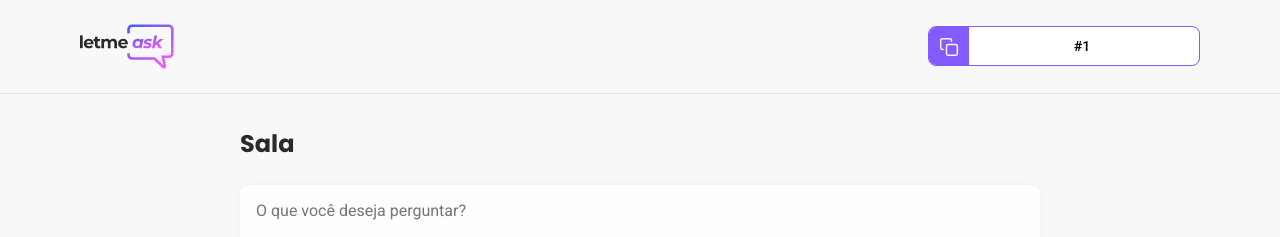
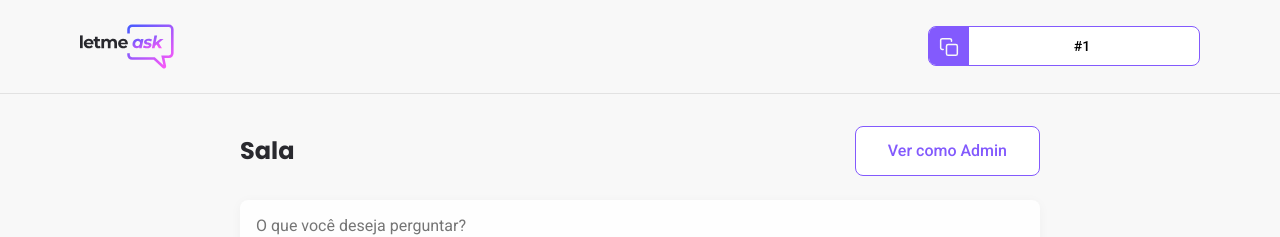
Before and after one commit to lucasalvessouza/letmeask, a React (Create React App) app: page /rooms/1 in a window 1280 px wide. Shown: the top 237 px of the page. Built offline with nearby package versions, Linux system fonts and the light colour scheme; no server answers; the database is empty.

Commit message:
feat: add buttons to navigate between admin and user side

```diff
--- a/src/hooks/useRoom.ts
+++ b/src/hooks/useRoom.ts
@@ -35,7 +35,7 @@ export function useRoom(roomId: string) {
   const { user } = useAuth()
   const [questions, setQuestions] = useState<QuestionType[]>([])
   const [title, setTitle] = useState()
-  const [roomAdminId, setRoomAdminId] = useState()
+  const [userIsAdmin, setUserIsAdmin] = useState(true)
 
   useEffect(() => {
     const roomRef = database.ref(`rooms/${roomId}`)
@@ -59,14 +59,14 @@ export function useRoom(roomId: string) {
       const questionsNotAnswered = parsedQuestions.filter(question => !question.isAnswered)
 
       setTitle(databaseRoom.title)
-      setRoomAdminId(databaseRoom.userId)
+      setUserIsAdmin(databaseRoom.userId === user?.id)
       setQuestions([...questionsNotAnswered, ...answeredQuestions])
     })
 
     return (() => {
       roomRef.off('value')
     })
-  }, [roomId, user?.id])
+  }, [roomId, user, user?.id])
 
-  return { title, questions, roomAdminId }
+  return { title, questions, userIsAdmin }
 }
--- a/src/pages/AdminRoom.tsx
+++ b/src/pages/AdminRoom.tsx
@@ -9,7 +9,6 @@ import { Question } from '../components/Question'
 import { useRoom } from '../hooks/useRoom'
 import { database } from '../services/firebase'
 import { useEffect } from 'react'
-import { useAuth } from '../hooks/useAuth'
 
 type RoomParams = {
   id: string;
@@ -18,15 +17,14 @@ type RoomParams = {
 
 export function AdminRoom() {
   const { id: roomId } = useParams<RoomParams>();
-  const { title, questions, roomAdminId } = useRoom(roomId || '')
+  const { title, questions, userIsAdmin } = useRoom(roomId || '')
   const navigate = useNavigate()
-  const { user } = useAuth()
 
   useEffect(() => {
-    if ((roomAdminId && user?.id) && (roomAdminId !== user?.id)) {
+    if (title && !userIsAdmin) {
       navigate(`/rooms/${roomId}`)
     }
-  }, [roomAdminId, user?.id, navigate, roomId])
+  }, [userIsAdmin, navigate, roomId, title])
 
   async function handleDeleteQuestion(questionId: string) {
     if (window.confirm('Você tem certeza que deseja excluir essa pergunta?')) {
@@ -55,6 +53,10 @@ export function AdminRoom() {
     }
   }
 
+  async function handleNavigateToUserSide() {
+    navigate(`/rooms/${roomId}`)
+  }
+
   return (
     <div id="page-room">
       <header>
@@ -71,6 +73,9 @@ export function AdminRoom() {
         <div className="room-title">
           <h1>Sala {title}</h1>
           { questions.length > 0 && <span>{questions.length} pergunta(s)</span> }
+          <Button isOutlined onClick={handleNavigateToUserSide}>
+            Ver como usuário
+          </Button>
         </div>
         <div className='question-list'>
           {
--- a/src/pages/Room.tsx
+++ b/src/pages/Room.tsx
@@ -1,4 +1,4 @@
-import { useParams } from 'react-router-dom'
+import { useNavigate, useParams } from 'react-router-dom'
 import logoImg from '../assets/images/logo.svg'
 import { Button } from '../components/Button'
 
@@ -19,7 +19,8 @@ export function Room() {
   const { user } = useAuth()
   const { id: roomId } = useParams<RoomParams>();
   const [newQuestion, setNewQuestion] = useState('')
-  const { title, questions } = useRoom(roomId || '')
+  const { title, questions, userIsAdmin } = useRoom(roomId || '')
+  const navigate = useNavigate()
 
 
   async function handleNewQuestion(event: FormEvent) {
@@ -62,6 +63,10 @@ export function Room() {
     }
   }
 
+  async function handleNavigateToAdminSide() {
+    navigate(`/admin/rooms/${roomId}`)
+  }
+
   return (
     <div id="page-room">
       <header>
@@ -77,6 +82,14 @@ export function Room() {
         <div className="room-title">
           <h1>Sala {title}</h1>
           { questions.length > 0 && <span>{questions.length} pergunta(s)</span> }
+
+          {
+            userIsAdmin && (
+              <Button isOutlined onClick={handleNavigateToAdminSide}>
+                Ver como Admin
+              </Button>
+            )
+          }
         </div>
         <form>
           <textarea
--- a/src/styles/room.scss
+++ b/src/styles/room.scss
@@ -33,6 +33,7 @@
       display: flex;
       margin: 32px 0 24px;
       align-items: center;
+      justify-content: space-between;
 
       h1 {
         font-family: 'Poppins', sans-serif;
```
